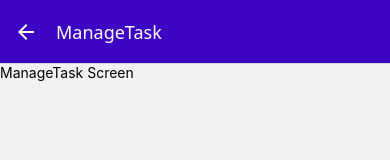
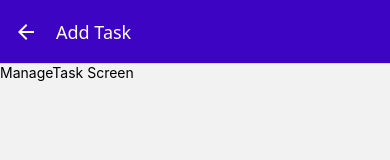
Before and after one commit to zarazi/taskman2, a React Native app: screen /ManageTask in a window 390 px wide. Shown: the top 160 px of the page. Built offline with nearby package versions, Linux system fonts and the light colour scheme.

Commit message:
Supporting different editing modes

```diff
--- a/@types/navigation.d.ts
+++ b/@types/navigation.d.ts
@@ -1,4 +1,4 @@
 export type StackParamList = {
   AllTasks: undefined;
-  ManageTask: undefined;
+  ManageTask: { taskId: string } | undefined;
 };
--- a/components/TasksOutput/TaskItem.tsx
+++ b/components/TasksOutput/TaskItem.tsx
@@ -13,7 +13,7 @@ function TaskItem({ item }: TaskItemProps) {
   const navigation = useNavigation<NavigationProp<StackParamList>>();
 
   function taskPressHandler() {
-    navigation.navigate("ManageTask");
+    navigation.navigate("ManageTask", { taskId: item.id });
   }
 
   return (
--- a/screens/ManageTask.tsx
+++ b/screens/ManageTask.tsx
@@ -1,6 +1,21 @@
+import { useLayoutEffect } from "react";
 import { Text } from "react-native";
+import { NativeStackScreenProps } from "@react-navigation/native-stack";
 
-function ManageTask() {
+import { StackParamList } from "../@types/navigation";
+
+type ManageTaskProps = NativeStackScreenProps<StackParamList, "ManageTask">;
+
+function ManageTask({ route, navigation }: ManageTaskProps) {
+  const editedTaskId = route.params?.taskId;
+  const isEditing = !!editedTaskId;
+
+  useLayoutEffect(() => {
+    navigation.setOptions({
+      title: isEditing ? "Edit Task" : "Add Task",
+    });
+  }, [navigation, isEditing]);
+
   return <Text>ManageTask Screen</Text>;
 }
 
```
